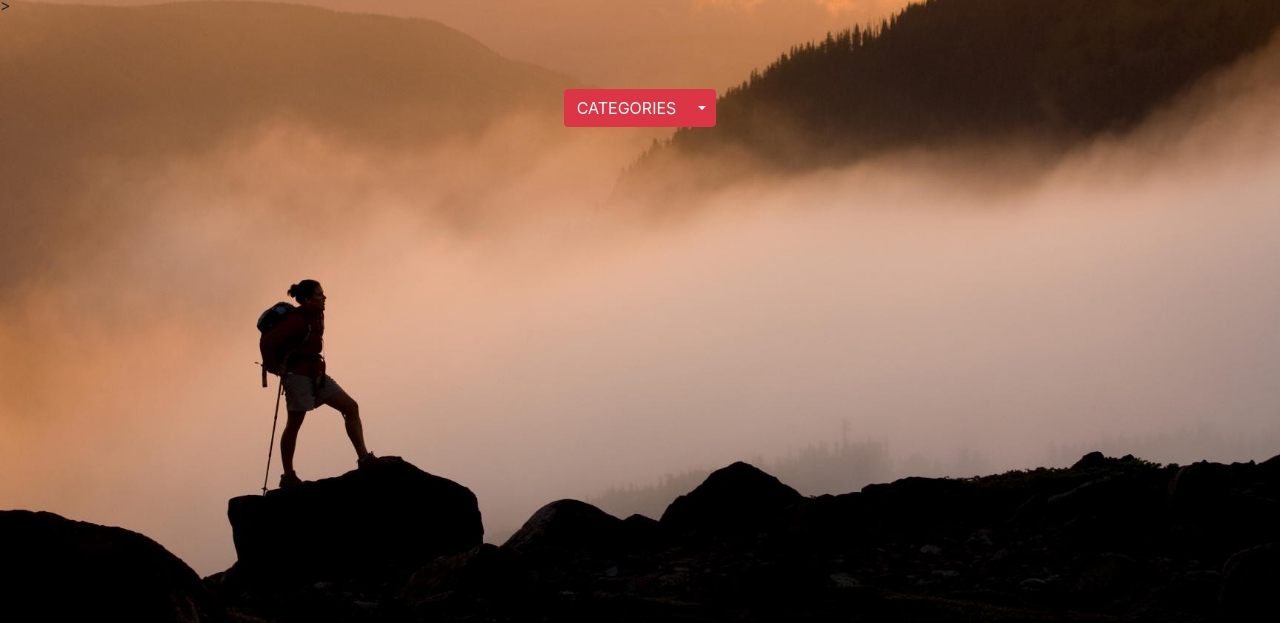
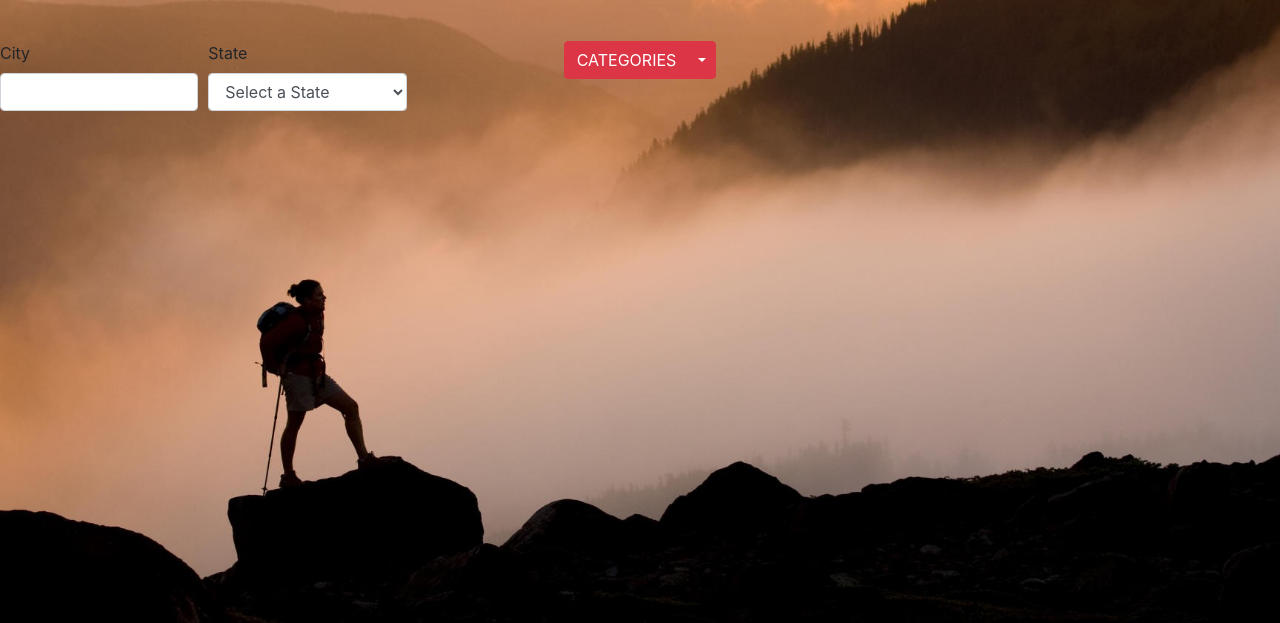
Before and after one commit to jdver/GetOutMore, a plain HTML site: page index.html in a window 1280 px wide. Shown: the part 177-800 px from the top of the page. Drawn offline with nearby package versions, Linux system fonts and the light colour scheme; a web font is replaced by a local one.

Commit message:
added input fields for city and state

```diff
--- a/index.html
+++ b/index.html
@@ -5,12 +5,6 @@
 <head>
     <meta charset="UTF-8">
     <title>Meet up</title>
-    <br>
-    <br>
-    <br>
-    <div align ="center"><h1><b>MEET UP</b></h1></div>
-    <div align ="center"><h3><b>Get Out More!</b></h3></div>
-
     <!-- Bootstrap -->
     <link rel="stylesheet" href="https://stackpath.bootstrapcdn.com/bootstrap/4.3.1/css/bootstrap.min.css" integrity="sha384-ggOyR0iXCbMQv3Xipma34MD+dH/1fQ784/j6cY/iJTQUOhcWr7x9JvoRxT2MZw1T" crossorigin="anonymous">
     <link rel="stylesheet" href="https://maxcdn.bootstrapcdn.com/bootstrap/4.0.0/css/bootstrap.min.css">
@@ -27,13 +21,79 @@
 </head>
 
     <body>
-            <br>
-            <br>
-            <br>
-            <br>
+            <!-- does the line below need to be a div with class "container"? what is a container element? -->
             <container>
+                    <div align ="center"><h1><b>MEET UP</b></h1></div>
+                    <div align ="center"><h3><b>Get Out More!</b></h3></div>
+                    <br>
+                    <br>
+                    <br>
+                    <br>
                     <div class="row">
                             <div class="col">
+                                    <div class="form-row">
+                                            <div class="form-group col">
+                                              <label for="inputCity">City</label>
+                                              <input type="text" class="form-control" id="inputCity">
+                                            </div>
+                                            <div class="form-group col">
+                                              <label for="inputState">State</label>
+                                              <select id="inputState" class="form-control">
+                                                <option value="" selected="selected">Select a State</option>
+                                                <option value="AL">Alabama</option>
+                                                <option value="AK">Alaska</option>
+                                                <option value="AZ">Arizona</option>
+                                                <option value="AR">Arkansas</option>
+                                                <option value="CA">California</option>
+                                                <option value="CO">Colorado</option>
+                                                <option value="CT">Connecticut</option>
+                                                <option value="DE">Delaware</option>
+                                                <option value="DC">District Of Columbia</option>
+                                                <option value="FL">Florida</option>
+                                                <option value="GA">Georgia</option>
+                                                <option value="HI">Hawaii</option>
+                                                <option value="ID">Idaho</option>
+                                                <option value="IL">Illinois</option>
+                                                <option value="IN">Indiana</option>
+                                                <option value="IA">Iowa</option>
+                                                <option value="KS">Kansas</option>
+                                                <option value="KY">Kentucky</option>
+                                                <option value="LA">Louisiana</option>
+                                                <option value="ME">Maine</option>
+                                                <option value="MD">Maryland</option>
+                                                <option value="MA">Massachusetts</option>
+                                                <option value="MI">Michigan</option>
+                                                <option value="MN">Minnesota</option>
+                                                <option value="MS">Mississippi</option>
+                                                <option value="MO">Missouri</option>
+                                                <option value="MT">Montana</option>
+                                                <option value="NE">Nebraska</option>
+                                                <option value="NV">Nevada</option>
+                                                <option value="NH">New Hampshire</option>
+                                                <option value="NJ">New Jersey</option>
+                                                <option value="NM">New Mexico</option>
+                                                <option value="NY">New York</option>
+                                                <option value="NC">North Carolina</option>
+                                                <option value="ND">North Dakota</option>
+                                                <option value="OH">Ohio</option>
+                                                <option value="OK">Oklahoma</option>
+                                                <option value="OR">Oregon</option>
+                                                <option value="PA">Pennsylvania</option>
+                                                <option value="RI">Rhode Island</option>
+                                                <option value="SC">South Carolina</option>
+                                                <option value="SD">South Dakota</option>
+                                                <option value="TN">Tennessee</option>
+                                                <option value="TX">Texas</option>
+                                                <option value="UT">Utah</option>
+                                                <option value="VT">Vermont</option>
+                                                <option value="VA">Virginia</option>
+                                                <option value="WA">Washington</option>
+                                                <option value="WV">West Virginia</option>
+                                                <option value="WI">Wisconsin</option>
+                                                <option value="WY">Wyoming</option>
+                                              </select>
+                                            </div>
+                                          </div>
                             </div>
                                 <div class="col" align = "center">
                                         <div class="btn-group">
```
